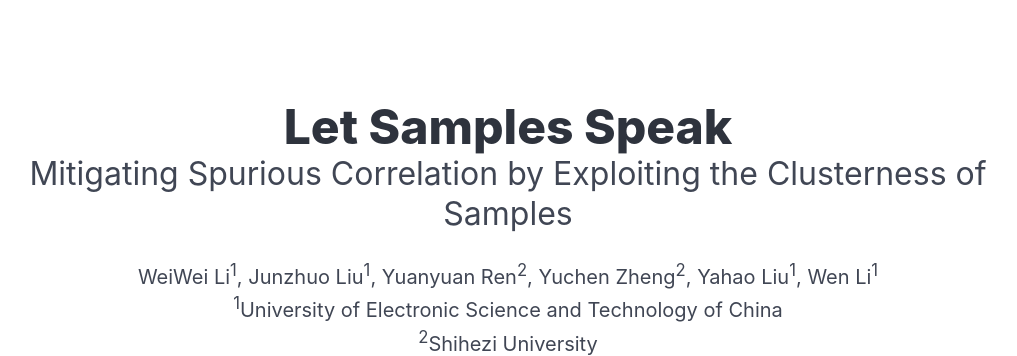
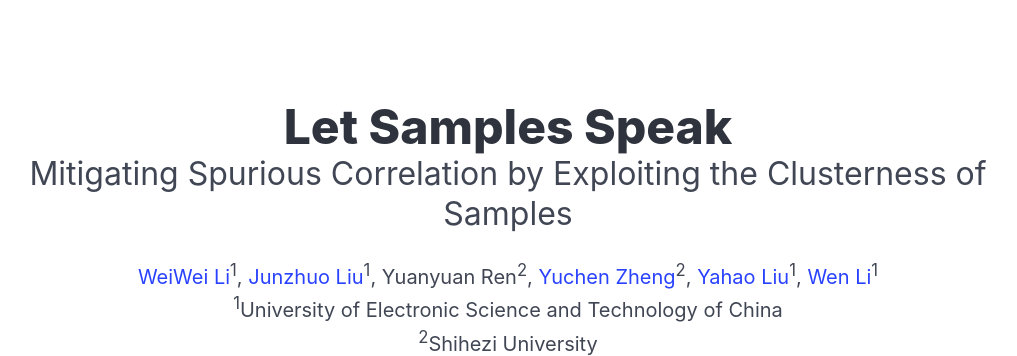
Before and after one commit to davelee-uestc/davelee-uestc.github.io, a plain HTML site: page nsf_cvpr25/index.html in a window 1280 px wide. Shown: the top 356 px of the page, without its empty margins (132-1149 px from the left). Drawn offline with nearby package versions, Linux system fonts and the light colour scheme; some icons are missing; a web font is replaced by a local one.

Commit message:
update nsf authors link

```diff
--- a/nsf_cvpr25/index.html
+++ b/nsf_cvpr25/index.html
@@ -46,12 +46,12 @@
           <h2 class="subtitle is-3">Mitigating Spurious Correlation by Exploiting the Clusterness of Samples</h2>
 
           <div class="is-size-5 publication-authors">
-            <span class="author-block">WeiWei Li<sup>1</sup>,</span>
-            <span class="author-block">Junzhuo Liu<sup>1</sup>,</span>
+            <span class="author-block"><a href="https://davelee-uestc.github.io">WeiWei Li</a><sup>1</sup>,</span>
+            <span class="author-block"><a href="https://scholar.google.com/citations?user=4XXDYlwAAAAJ&hl=en">Junzhuo Liu</a><sup>1</sup>,</span>
             <span class="author-block">Yuanyuan Ren<sup>2</sup>,</span>
-            <span class="author-block">Yuchen Zheng<sup>2</sup>,</span>
-            <span class="author-block">Yahao Liu<sup>1</sup>,</span>
-            <span class="author-block">Wen Li<sup>1</sup></span>
+            <span class="author-block"><a href="https://scholar.google.com/citations?user=yyyNMRcAAAAJ&hl=en">Yuchen Zheng</a><sup>2</sup>,</span>
+            <span class="author-block"><a href="https://scholar.google.com/citations?user=ATW91M4AAAAJ&hl=en&oi=ao">Yahao Liu</a><sup>1</sup>,</span>
+            <span class="author-block"><a href="https://wenli-vision.github.io/">Wen Li</a><sup>1</sup></span>
           </div>
 
           <div class="is-size-5 publication-authors">
```
Also changed, not shown: index.html (+1 -1 lines).
